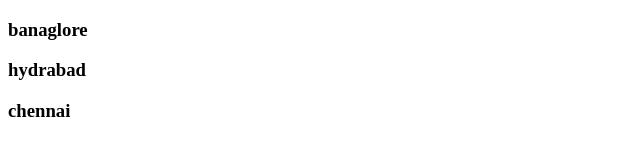
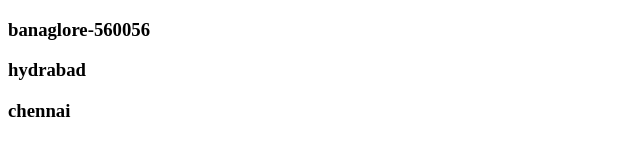
Before and after one commit to sadiyagm/gitfolder-5pm, a plain HTML site: page contact.html in a window 1280 px wide. Shown: the full height of the page, 0-640 px from the left. Drawn offline with Linux system fonts and the light colour scheme.

Commit message:
pincode added

```diff
--- a/contact.html
+++ b/contact.html
@@ -4,7 +4,7 @@
 <title>CONTACT Session</title>
 </head>
 <body>
-	<h3>banaglore</h3>
+	<h3>banaglore-560056</h3>
 	<h3>hydrabad</h3>
 	<h3>chennai</h3>
 
```
